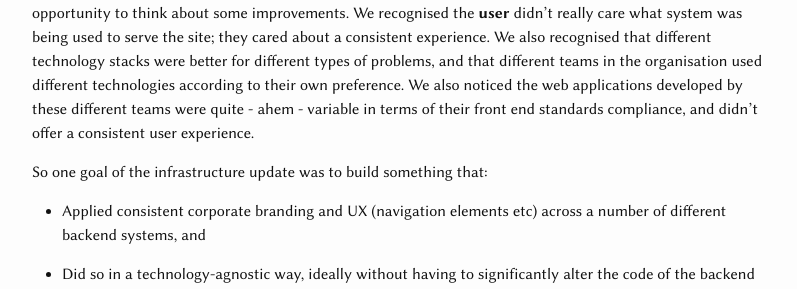
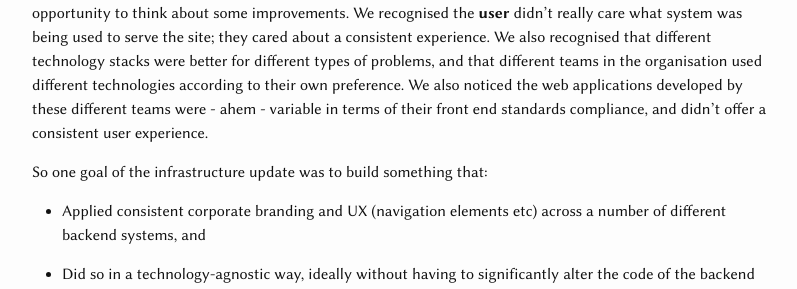
Before and after one commit to hillsy/hillsy.github.io, a Jekyll site: the page built from _posts/2016-01-06-unifying-look-and-feel-diazo.md, in a window 1280 px wide and 1400 px high, scrolled down 476 px. Shown: the part 256-545 px from the top of the window, without its empty margins (238-1035 px from the left). Built offline with Jekyll 4.4.1, drawn with Linux system fonts in a browser that asks for light colours; nearby versions of some CDN libraries; comment, search, counter and statistics services are not loaded; some of the changed text lies outside the part shown.

Commit message:
Wording tweaks

```diff
--- a/_posts/2016-01-06-unifying-look-and-feel-diazo.md
+++ b/_posts/2016-01-06-unifying-look-and-feel-diazo.md
@@ -15,7 +15,7 @@
 
 A place I once worked had quite a big website. It ran on a CMS that was good for content but was pretty difficult to extend with new features. A lot of large monolithic systems are like that, which doesn't stop people trying to get them to do things they're not suited for. When what you have is a large hammer (and possibly you've invested quite a lot of money or time in hammer licenses or training), all your digital problems start to look very nail-ish.
 
-Eventually it came to pass that some parts of the site infrastructure needed to be updated. We took the opportunity to think about some improvements. We recognised the **user** didn't really care what system was being used to serve the site; they cared about a consistent experience. We also recognised that different technology stacks were better for different types of problems, and that different teams in the organisation used different technologies according to their own preference. We also noticed the web applications developed by these different teams were quite - ahem - variable in terms of their front end standards compliance, and didn't offer a consistent user experience.
+Eventually it came to pass that some parts of the site infrastructure needed to be updated. We took the opportunity to think about some improvements. We recognised the **user** didn't really care what system was being used to serve the site; they cared about a consistent experience. We also recognised that different technology stacks were better for different types of problems, and that different teams in the organisation used different technologies according to their own preference. We also noticed the web applications developed by these different teams were - ahem - variable in terms of their front end standards compliance, and didn't offer a consistent user experience.
 
 So one goal of the infrastructure update was to build something that:
 
@@ -35,7 +35,7 @@
 
 ![Diazo architecture](/assets/diazo-architecture.png)
 
-So, we applied the template to a number of backends including:
+So we applied the template to a number of backends including:
 
   * Static content. These were things teams had written themselves and given us to host. The only thing they had to do was include a specific class in the `<body>` tag; we could then create a rule that lifted the entire `<body>` of their document into our template.
 
```
Also changed, not shown: other parts of _posts/2016-01-06-unifying-look-and-feel-diazo.md (+1 -1 lines).
